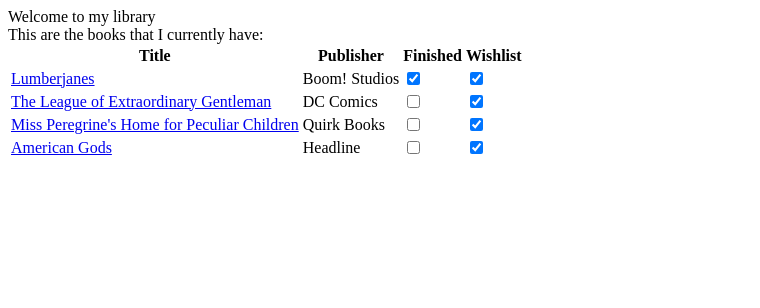
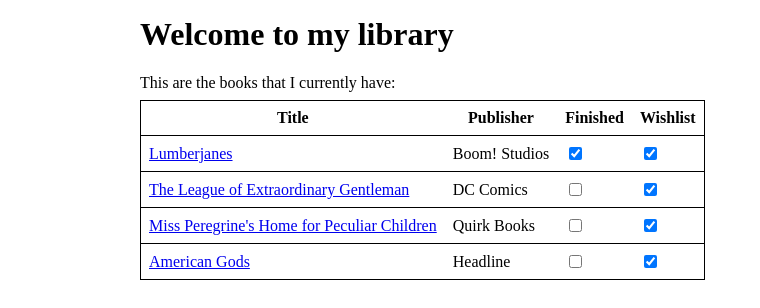
Before and after one commit to marcelarmz/july-2022-training, a plain HTML site: page index.html in a window 1280 px wide. Shown: the whole page, without its empty margins (0-760 px from the left). Drawn offline with Linux system fonts and the light colour scheme.

Commit message:
Added styles to html pages

```diff
--- a/index.html
+++ b/index.html
@@ -1,11 +1,12 @@
 <html>
-  <header>
+  <head>
     <title>My Library</title>
-  </header>
+    <link rel="stylesheet" href="styles/styles.css">
+  </head>
   <body>
-    <head>
-      Welcome to my library
-    </head>
+    <header>
+      <h1>Welcome to my library</h1>
+    </header>
     <section>
       This are the books that I currently have:
       <table>
--- /dev/null
+++ b/styles/styles.css
@@ -0,0 +1,21 @@
+body {
+  max-width: 1000px;
+  margin: auto;
+}
+
+header {
+  margin-top: 16px;
+  margin-bottom: 16px;
+}
+
+table {
+  margin-top: 8px;
+  border: 1px solid;
+  border-collapse: collapse;
+}
+
+th,
+td {
+  padding: 8px;
+  border-bottom: 1px solid;
+}
```
Also changed, not shown: details/americangods.html (+5 -4 lines), details/leagueofextgent.html (+5 -4 lines), details/lumberjanes.html (+5 -4 lines), details/missperegrines.html (+5 -4 lines).
